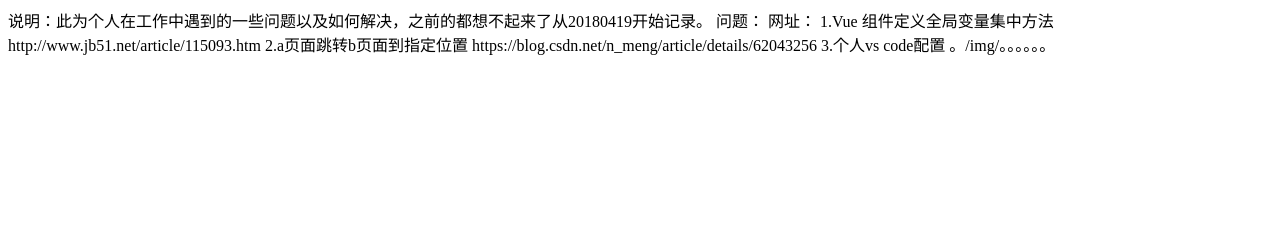
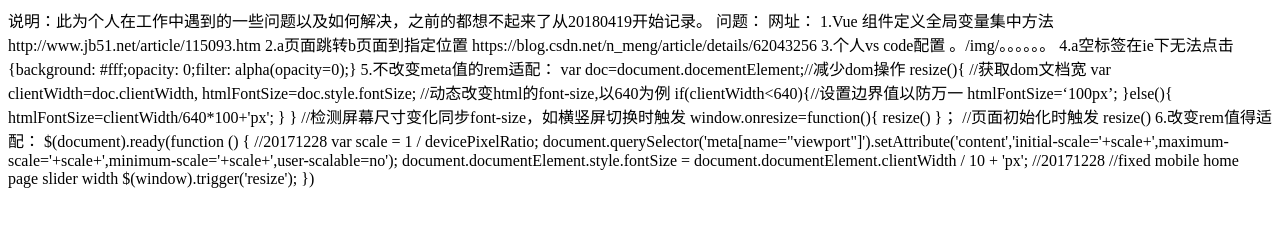
Before and after one commit to doucai/bug, a plain HTML site: page bug.html in a window 1280 px wide. Drawn offline with Linux system fonts and the light colour scheme.

Commit message:
20180421

```diff
--- a/bug.html
+++ b/bug.html
@@ -13,5 +13,37 @@
     1.Vue 组件定义全局变量集中方法      http://www.jb51.net/article/115093.htm
     2.a页面跳转b页面到指定位置          https://blog.csdn.net/n_meng/article/details/62043256
     3.个人vs code配置                  。/img/。。。。。。
+    4.a空标签在ie下无法点击            {background: #fff;opacity: 0;filter: alpha(opacity=0);}
+    5.不改变meta值的rem适配：
+        var doc=document.docementElement;//减少dom操作
+        resize(){
+            //获取dom文档宽
+            var clientWidth=doc.clientWidth,
+                htmlFontSize=doc.style.fontSize;
+                //动态改变html的font-size,以640为例
+                if(clientWidth<640){//设置边界值以防万一
+                    htmlFontSize=‘100px’;
+                }else(){
+                    htmlFontSize=clientWidth/640*100+'px';
+                }
+        }
+        //检测屏幕尺寸变化同步font-size，如横竖屏切换时触发
+        window.onresize=function(){
+            resize()
+        }；
+        //页面初始化时触发
+        resize()
+
+    6.改变rem值得适配：
+        $(document).ready(function () {
+        //20171228
+            var scale = 1 / devicePixelRatio;
+            document.querySelector('meta[name="viewport"]').setAttribute('content','initial-scale='+scale+',maximum-scale='+scale+',minimum-scale='+scale+',user-scalable=no');
+            document.documentElement.style.fontSize = document.documentElement.clientWidth / 10 + 'px';
+        //20171228
+          //fixed mobile home page slider width
+          $(window).trigger('resize');
+        })
+
 </body>
 </html>
```
